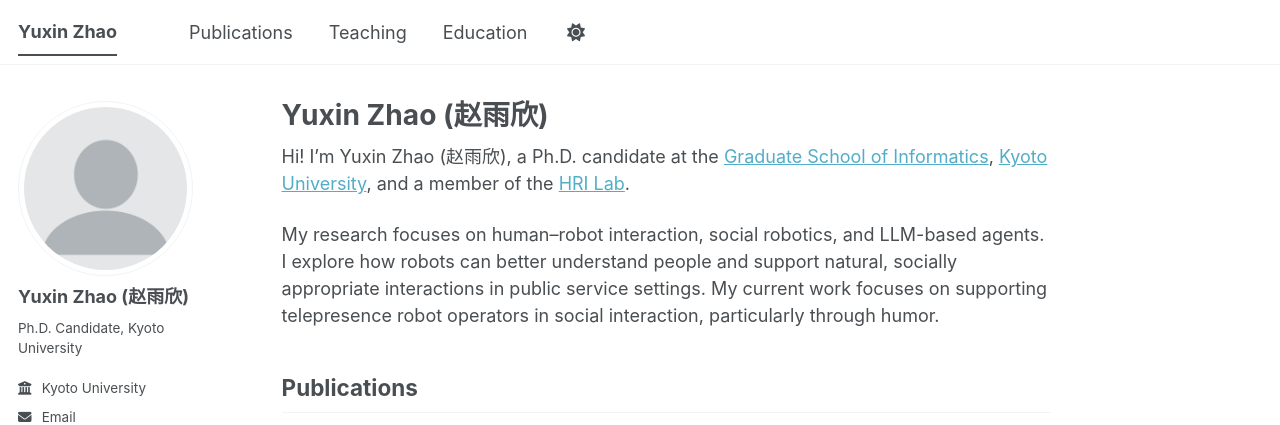
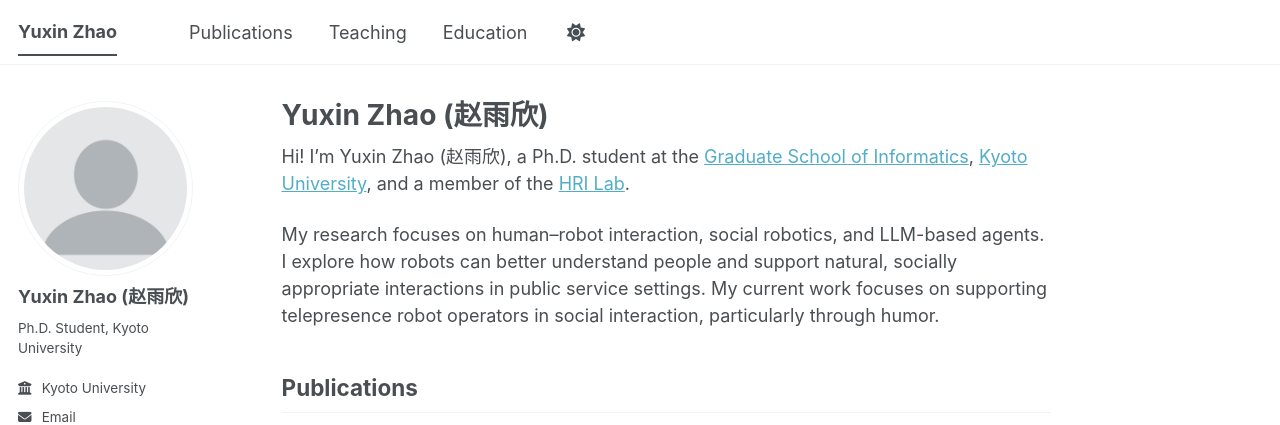
Before and after one commit to ZhaoYuxin9/ZhaoYuxin9.github.io, a Jekyll site: the page built from _pages/about.md, in a window 1280 px wide and 900 px high. Shown: the top 425 px of the window. Built offline with Jekyll 4.4.1, drawn with Linux system fonts in a browser that asks for light colours; a style sheet for code colours, icons or effects is not loaded.

Commit message:
Change Ph.D. candidate to Ph.D. student
Co-Authored-By: Claude Opus 5.5 <noreply@anthropic.com>

```diff
--- a/_config.yml
+++ b/_config.yml
@@ -26,7 +26,7 @@ author:
   avatar           : "profile.png"
   name             : "Yuxin Zhao (赵雨欣)"
   pronouns         : # example: "she/her"
-  bio              : "Ph.D. Candidate, Kyoto University"
+  bio              : "Ph.D. Student, Kyoto University"
   location         :
   employer         : "Kyoto University"
   uri              : # URL
--- a/_pages/about.md
+++ b/_pages/about.md
@@ -11,7 +11,7 @@ redirect_from:
   - /resume
 ---
 
-Hi! I’m Yuxin Zhao (赵雨欣), a Ph.D. candidate at the [Graduate School of Informatics](https://www.i.kyoto-u.ac.jp/en/), [Kyoto University](https://www.kyoto-u.ac.jp/en), and a member of the [HRI Lab](https://www.robot.soc.i.kyoto-u.ac.jp/en/).
+Hi! I’m Yuxin Zhao (赵雨欣), a Ph.D. student at the [Graduate School of Informatics](https://www.i.kyoto-u.ac.jp/en/), [Kyoto University](https://www.kyoto-u.ac.jp/en), and a member of the [HRI Lab](https://www.robot.soc.i.kyoto-u.ac.jp/en/).
 
 My research focuses on human–robot interaction, social robotics, and LLM-based agents. I explore how robots can better understand people and support natural, socially appropriate interactions in public service settings. My current work focuses on supporting telepresence robot operators in social interaction, particularly through humor.
 
```
